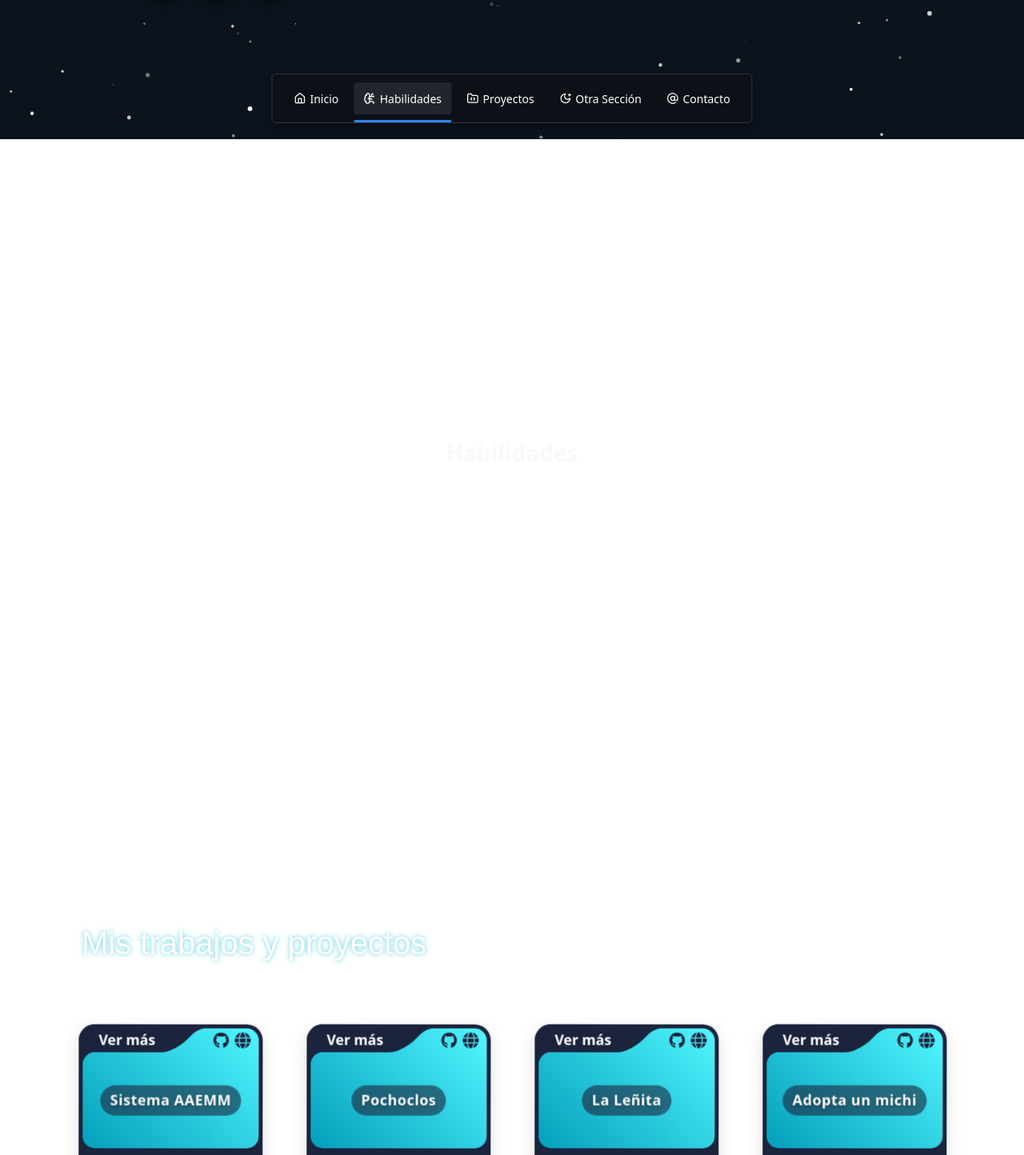
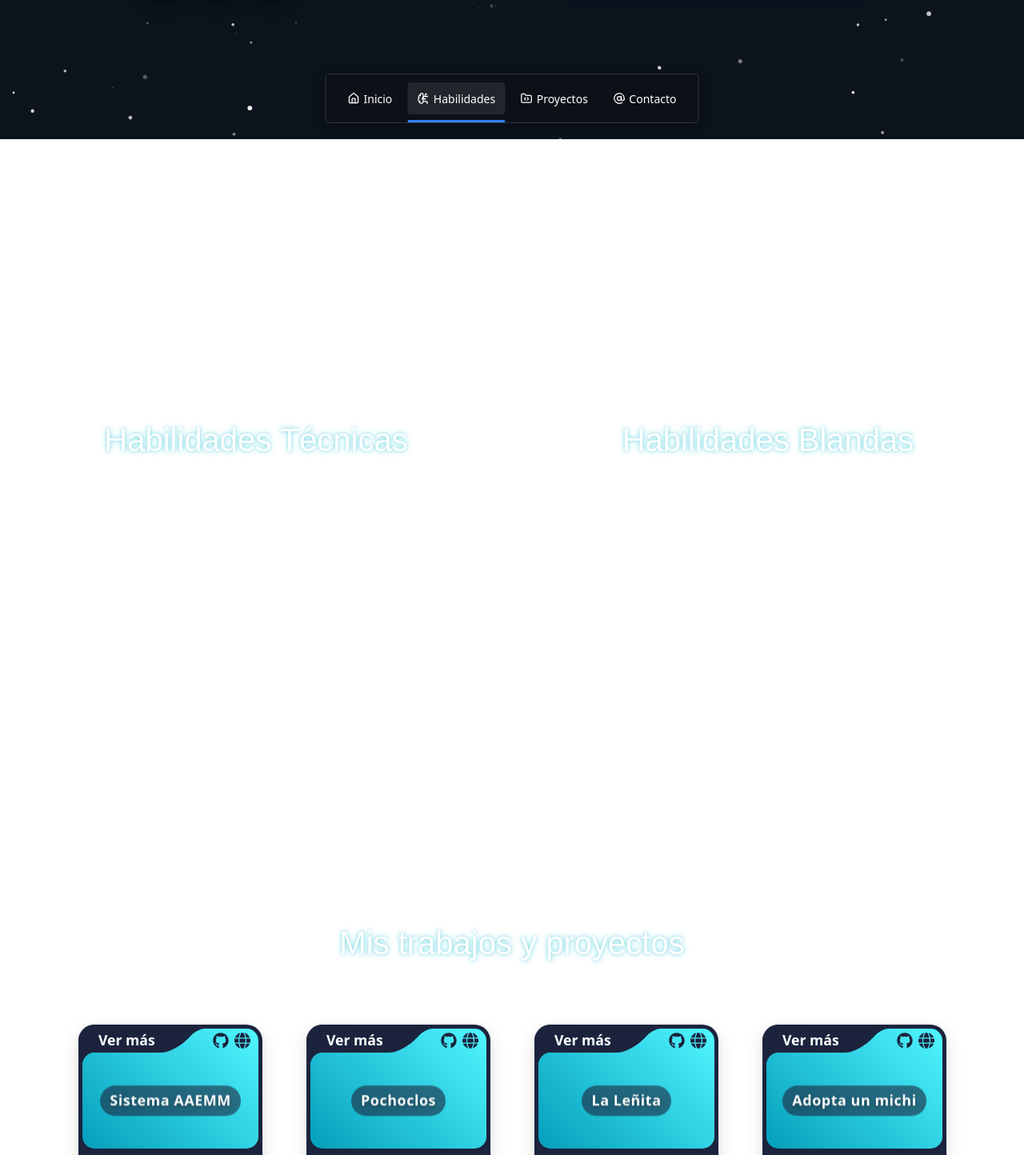
Before and after one commit to Agustin-Indarte/Portfolio, a React (Vite) app: page / in a window 1280 px wide. Shown: the part 626-2070 px from the top of the page at 80% size. Built offline with nearby package versions, Linux system fonts and the light colour scheme; a web font is replaced by a local one.

Commit message:
Titulos flotantes de la sección Skills

```diff
--- a/package.json
+++ b/package.json
@@ -16,6 +16,7 @@
     "react": "^19.0.0",
     "react-bootstrap": "^2.10.9",
     "react-dom": "^19.0.0",
+    "react-icons": "^5.5.0",
     "react-router-dom": "^7.5.0",
     "styled-components": "^6.1.17"
   },
--- a/src/App.jsx
+++ b/src/App.jsx
@@ -21,9 +21,6 @@ function App() {
         <Projects />
       </section>
 
-      <section id="otra" className='d-flex justify-content-center align-items-center' style={{ minHeight: '100vh', paddingTop: '100px' }}>
-  <h2>Otra Sección</h2>
-</section>
 
       <section id="contact">
         <Contact />
--- a/src/Components/GrillaProjects/GrillaProjects.jsx
+++ /dev/null
@@ -1,9 +0,0 @@
-import React from 'react'
-
-function GrillaProjects() {
-  return (
-    <div>GrillaProjects</div>
-  )
-}
-
-export default GrillaProjects
--- a/src/Components/Navbar/Navbar.jsx
+++ b/src/Components/Navbar/Navbar.jsx
@@ -35,7 +35,7 @@ const Navbar = () => {
   // Detecta sección activa en base al scroll
   useEffect(() => {
     const handleScroll = () => {
-      const sections = ['Home', 'skills', 'projects', 'contact', 'otra'];
+      const sections = ['Home', 'skills', 'projects', 'contact'];
       let currentSection = 'Home'; // fallback
 
       for (let id of sections) {
@@ -121,13 +121,7 @@ const Navbar = () => {
         Proyectos
       </button>
 
-      <button
-        className={`value ${activeSection === 'otra' ? 'active' : ''}`}
-        onClick={() => scrollToSection('otra')}
-      >
-        <MoonStar />
-        Otra Sección
-      </button>
+
 
 
       <div className="dropdown">
--- a/src/Components/index.js
+++ b/src/Components/index.js
@@ -6,4 +6,3 @@ export {default as IconButton3D} from './Botones/IconButton3D'
 export {default as EmailButton} from './Botones/EmailButton'
 export {default as FormContact} from './FormContact/FormContact'
 export {default as CardProjects} from './CardProjects/CardProjects'
-export {default as GrillaProjects} from './GrillaProjects/GrillaProjects'
--- a/src/Pages/Projetcs/Projects.css
+++ b/src/Pages/Projetcs/Projects.css
@@ -18,7 +18,7 @@
     animation: float 3s ease-in-out infinite;
     font-size: 2.5rem;
     position: relative;
-    display: inline-block;
+
     padding: 0 20px;
   }
 
--- a/src/Pages/Projetcs/Projects.jsx
+++ b/src/Pages/Projetcs/Projects.jsx
@@ -18,7 +18,7 @@ function Projects() {
               <CardProjects
                 title="Sistema AAEMM"
                 details="Gestión de ingresos, egresos y saldos contables."
-                description="Proyecto en desarrollo. Responsable del diseño y organización general, desarrollo del frontend y colaboración en las funciones lógicas para un sistema de gestión de tesorería que permite registrar, modificar y visualizar movimientos."
+                description="Proyecto en desarrollo. Responsable del diseño y organización general, desarrollo del frontend y colaboración en las funciones lógicas para un sistema de gestión que permite registrar y visualizar movimientos contables."
                 technologies={["react", "javascript", "bootstrap", "figma"]}
                 githubUrl=""
                 deployUrl=""
--- a/src/Pages/Skills/Skills.jsx
+++ b/src/Pages/Skills/Skills.jsx
@@ -1,9 +1,27 @@
 import React from 'react'
+import { Col, Row } from 'react-bootstrap'
+
 
 function Skills() {
   return (
     <section id="inicio" className="vh-100 d-flex justify-content-center align-items-center">
-        <p className="fs-3 fw-bold">Habilidades</p>
+
+        <Row className='w-100'>
+          <Col lg={6} className='text-center'>
+          <h2 className="floating-title Titulos text-center mb-5">
+            Habilidades Técnicas</h2>
+
+
+
+          </Col>
+          <Col lg={6} className='text-center'>
+          <h2 className="floating-title Titulos text-center mb-5">Habilidades Blandas</h2>
+
+
+          </Col>
+        </Row>
+
+
       </section>
   )
 }
```
Also changed, not shown: 1 other file (tests, documents, lock files or other folders).
